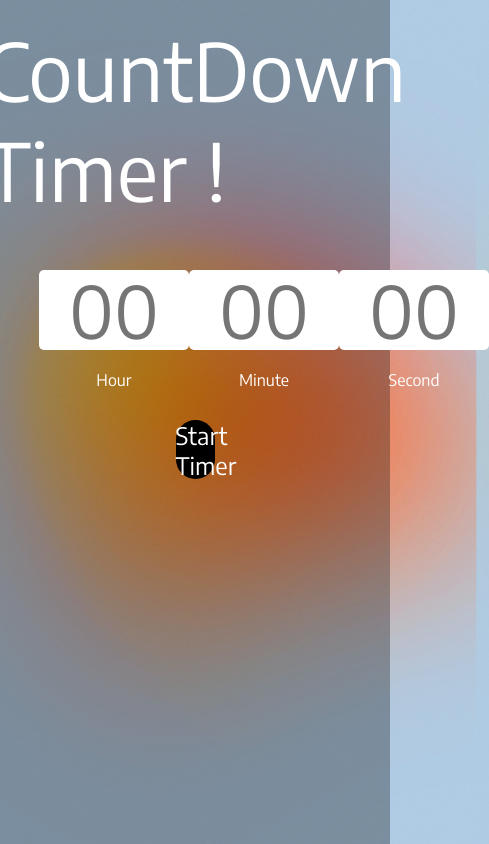
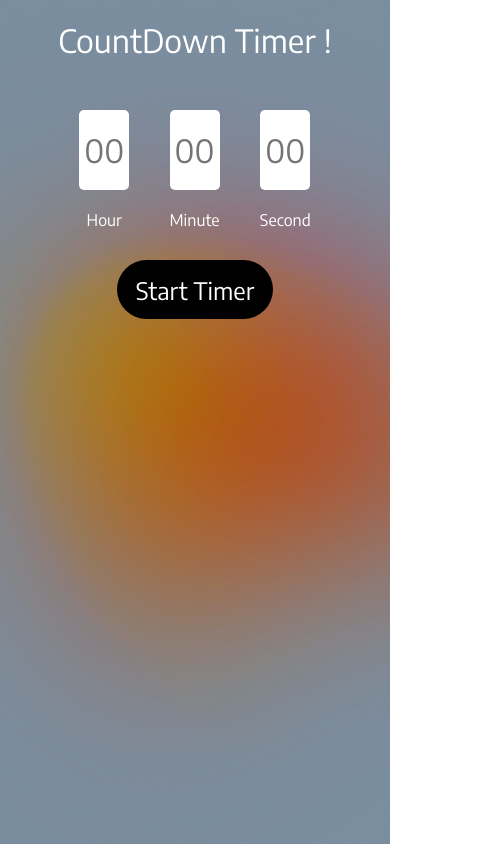
Before and after one commit to RahulGorai0206/CountDownTimer, a plain HTML site: page index.html in a window 390 px wide. Shown: the whole page, 489 px wide, since content can reach past the window. Drawn offline with Linux system fonts and the light colour scheme; a web font is replaced by a local one.

Commit message:
Responsive

```diff
--- a/styles.css
+++ b/styles.css
@@ -88,3 +88,44 @@ label{
     cursor: pointer;
     font-size: 2rem;
 }
+@media only screen and (max-width: 400px) {
+    input{
+        width: 50px;
+        height: 80px;
+        margin-bottom: 20px;
+        border: transparent;
+        border-radius: 5px;
+        text-align: center;
+        font-size: 2rem;
+    }
+    .txt{
+        color: white;
+        font-size: 2rem;
+        padding: 20px;
+    }
+    .txt2{
+        color: white;
+        font-size: 3rem;
+        padding: 20px;
+    }
+    #refBtn{
+        width: 30vw;
+        height: 7vh;
+        color: white;
+        background-color: black;
+        border: none;
+        border-radius: 30px;
+        cursor: pointer;
+        font-size: 2rem;
+    }
+    .startBtn{
+        width: 40vw;
+        height: 7vh;
+        color: white;
+        background-color: black;
+        border: none;
+        border-radius: 30px;
+        cursor: pointer;
+        font-size: 1.5rem;
+    }
+    }
```
